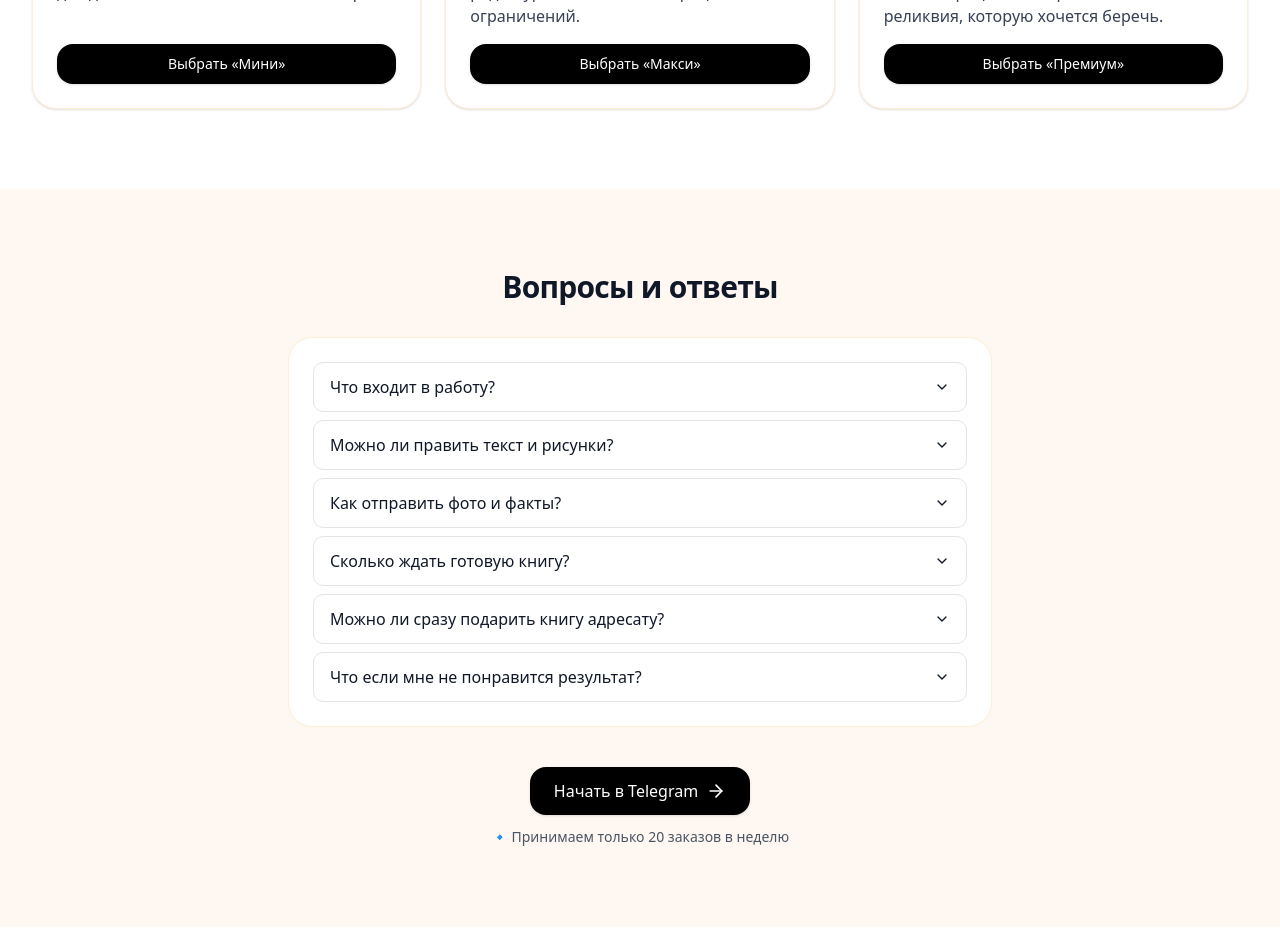
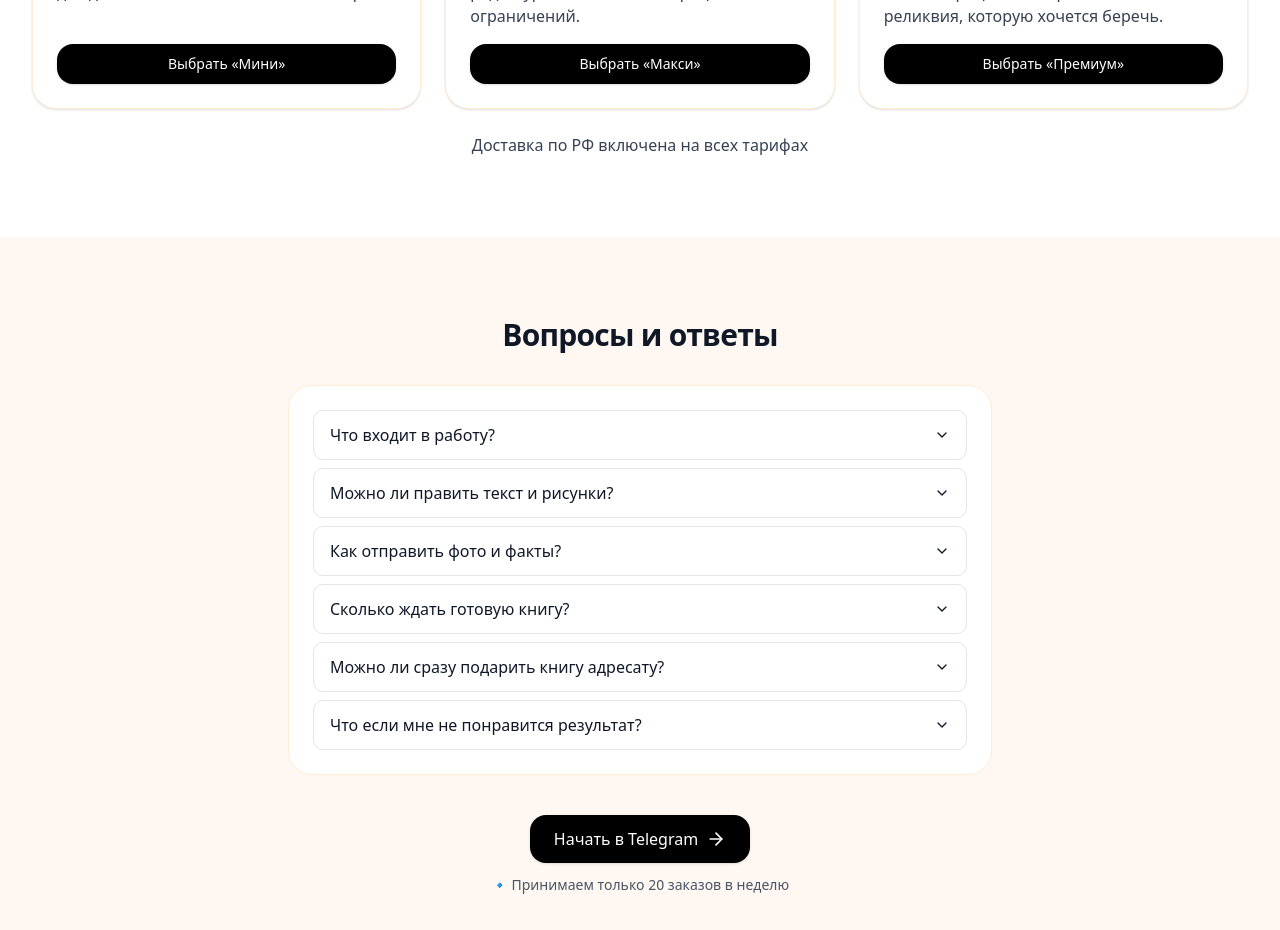
Before and after one commit to pastushin86-cpu/voobrazhay-landing, a Next.js app: page / in a window 1280 px wide. Shown: the part 5080-6010 px from the top of the page. Built offline with nearby package versions, Linux system fonts and the light colour scheme.

Commit message:
Добавлен текст под тарифами: 'Доставка по РФ включена на всех тарифах'

```diff
--- a/src/app/page.tsx
+++ b/src/app/page.tsx
@@ -443,6 +443,7 @@ export default function VoobrazhayLanding() {
               </motion.div>
             ))}
           </div>
+          <div className="mt-6 text-center text-gray-700">Доставка по РФ включена на всех тарифах</div>
         </div>
       </section>
 
```
